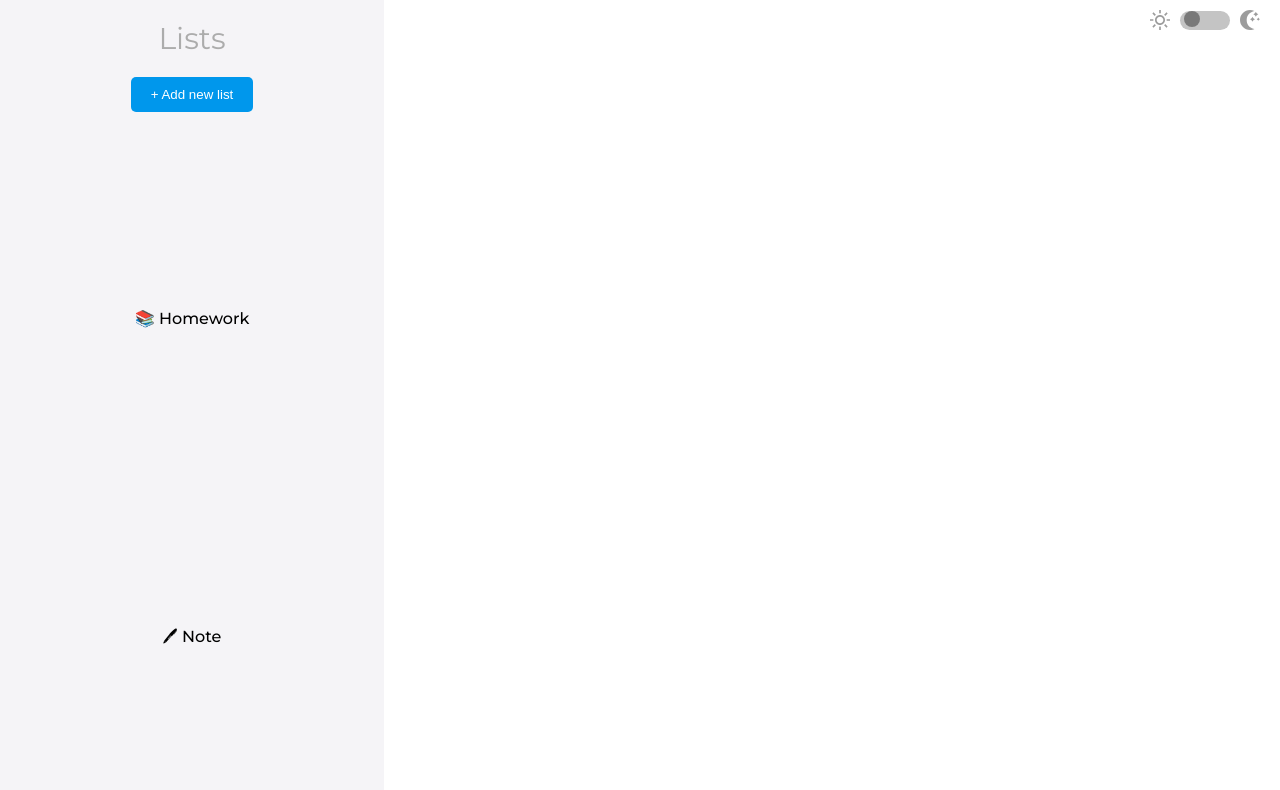
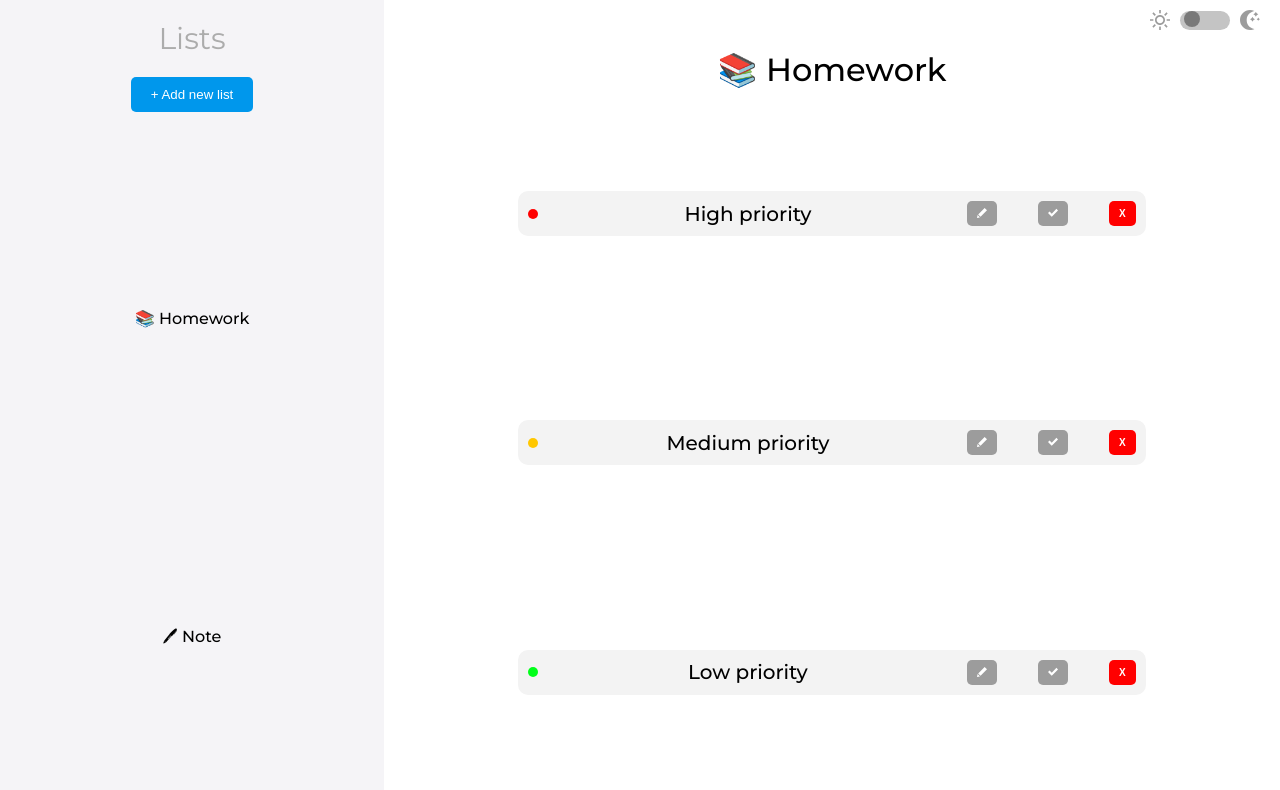
Before and after one commit to FraCav99/To-P-Do, a website: page dist/index.html in a window 1280 px wide. Drawn offline with Linux system fonts and the light colour scheme.

Commit message:
Add current-list container and relative style

```diff
--- a/dist/index.html
+++ b/dist/index.html
@@ -41,6 +41,60 @@
             <svg class="moon" xmlns="http://www.w3.org/2000/svg" width="24" height="24" viewBox="0 0 24 24"><path d="M12 10.999c1.437.438 2.562 1.564 2.999 3.001.44-1.437 1.565-2.562 3.001-3-1.436-.439-2.561-1.563-3.001-3-.437 1.436-1.562 2.561-2.999 2.999zm8.001.001c.958.293 1.707 1.042 2 2.001.291-.959 1.042-1.709 1.999-2.001-.957-.292-1.707-1.042-2-2-.293.958-1.042 1.708-1.999 2zm-1-9c-.437 1.437-1.563 2.562-2.998 3.001 1.438.44 2.561 1.564 3.001 3.002.437-1.438 1.563-2.563 2.996-3.002-1.433-.437-2.559-1.564-2.999-3.001zm-7.001 22c-6.617 0-12-5.383-12-12s5.383-12 12-12c1.894 0 3.63.497 5.37 1.179-2.948.504-9.37 3.266-9.37 10.821 0 7.454 5.917 10.208 9.37 10.821-1.5.846-3.476 1.179-5.37 1.179z"/></svg>
         </div>
 
+        <!-- Current list items container -->
+        <div class="current-list">
+            <h1 id="list-title">📚 Homework</h1>
+
+            <div class="list-items-container">
+                <div class="item">
+                    <span class="priority high"></span>
+
+                    <span id="item-name">High priority</span>
+
+                    <div class="actionBtn">
+                        <button class="action" id="modify">
+                            <svg xmlns="http://www.w3.org/2000/svg" width="24" height="24" viewBox="0 0 24 24"><path d="M7.127 22.564l-7.126 1.436 1.438-7.125 5.688 5.689zm-4.274-7.104l5.688 5.689 15.46-15.46-5.689-5.689-15.459 15.46z"/></svg>
+                        </button>
+                        <button class="action" id="checked">
+                            <svg xmlns="http://www.w3.org/2000/svg" width="24" height="24" viewBox="0 0 24 24"><path d="M20.285 2l-11.285 11.567-5.286-5.011-3.714 3.716 9 8.728 15-15.285z"/></svg>
+                        </button>
+                        <button class="action" id="delete">X</button>
+                    </div>
+                </div>
+
+                <div class="item">
+                    <span class="priority medium"></span>
+
+                    <span id="item-name">Medium priority</span>
+
+                    <div class="actionBtn">
+                        <button class="action" id="modify">
+                            <svg xmlns="http://www.w3.org/2000/svg" width="24" height="24" viewBox="0 0 24 24"><path d="M7.127 22.564l-7.126 1.436 1.438-7.125 5.688 5.689zm-4.274-7.104l5.688 5.689 15.46-15.46-5.689-5.689-15.459 15.46z"/></svg>
+                        </button>
+                        <button class="action" id="checked">
+                            <svg xmlns="http://www.w3.org/2000/svg" width="24" height="24" viewBox="0 0 24 24"><path d="M20.285 2l-11.285 11.567-5.286-5.011-3.714 3.716 9 8.728 15-15.285z"/></svg>
+                        </button>
+                        <button class="action" id="delete">X</button>
+                    </div>
+                </div>
+
+                <div class="item">
+                    <span class="priority low"></span>
+
+                    <span id="item-name">Low priority</span>
+
+                    <div class="actionBtn">
+                        <button class="action" id="modify">
+                            <svg xmlns="http://www.w3.org/2000/svg" width="24" height="24" viewBox="0 0 24 24"><path d="M7.127 22.564l-7.126 1.436 1.438-7.125 5.688 5.689zm-4.274-7.104l5.688 5.689 15.46-15.46-5.689-5.689-15.459 15.46z"/></svg>
+                        </button>
+                        <button class="action" id="checked">
+                            <svg xmlns="http://www.w3.org/2000/svg" width="24" height="24" viewBox="0 0 24 24"><path d="M20.285 2l-11.285 11.567-5.286-5.011-3.714 3.716 9 8.728 15-15.285z"/></svg>
+                        </button>
+                        <button class="action" id="delete">X</button>
+                    </div>
+                </div>
+            </div>
+        </div>
     </div>
 
     <!-- Javascript -->
--- a/dist/scss/_current-list-container.scss
+++ b/dist/scss/_current-list-container.scss
@@ -1,12 +1,14 @@
 .current__list__container {
   width: 70%;
+  overflow: hidden;
 
+  // Switch mode button container
   .switch-mode-container {
     display: flex;
     justify-content: flex-end;
     align-items: center;
     padding-right: 20px;
-    padding-top: 10px;
+    height: 5vh;
 
     .sun,
     .moon {
@@ -69,4 +71,99 @@
       }
     }
   }
+
+  // Current list
+  .current-list {
+    height: 95vh;
+
+    #list-title {
+      text-align: center;
+      font-weight: 500;
+      padding: 10px 0px;
+    }
+
+    .list-items-container {
+      display: flex;
+      flex-direction: column;
+      justify-content: space-evenly;
+      height: 86vh;
+      overflow-y: scroll;
+
+      /* Safari and Chrome */
+      ::-webkit-scrollbar {
+        display: none;
+      }
+      -ms-overflow-style: none; /* Internet Explorer 10+ */
+      scrollbar-width: none; /* Firefox */
+    }
+
+    .item {
+      cursor: pointer;
+      background-color: #f3f3f3;
+      border-radius: 10px;
+      width: 70%;
+      margin: auto;
+      display: flex;
+      justify-content: space-between;
+      align-items: center;
+      transition: all 0.5s;
+
+      .priority {
+        height: 10px;
+        width: 10px;
+        border-radius: 100%;
+        margin-left: 10px;
+      }
+
+      .high {
+        background-color: red;
+      }
+
+      .medium {
+        background-color: $yellow;
+      }
+
+      .low {
+        background-color: $greenish;
+      }
+
+      #item-name {
+        font-weight: 500;
+        font-size: 20px;
+      }
+
+      .actionBtn {
+        width: 30%;
+        display: flex;
+        justify-content: space-between;
+        padding: 10px;
+
+        .action {
+          cursor: pointer;
+          border: none;
+          padding: 5px 10px;
+          border-radius: 5px;
+
+          svg {
+            width: 10px;
+            height: 10px;
+            fill: white;
+          }
+
+          background-color: $AbitMoreGrey;
+        }
+
+        #delete {
+          font-size: 10px;
+          font-weight: 700;
+          background-color: red;
+          color: white;
+        }
+      }
+
+      &:hover {
+        box-shadow: 0px 4px 4px rgba(0, 0, 0, 0.25);
+      }
+    }
+  }
 }
--- a/dist/scss/main.css
+++ b/dist/scss/main.css
@@ -101,6 +101,7 @@ li {
 
 .current__list__container {
   width: 70%;
+  overflow: hidden;
 }
 
 .current__list__container .switch-mode-container {
@@ -114,7 +115,7 @@ li {
       -ms-flex-align: center;
           align-items: center;
   padding-right: 20px;
-  padding-top: 10px;
+  height: 5vh;
 }
 
 .current__list__container .switch-mode-container .sun,
@@ -179,4 +180,118 @@ li {
 .current__list__container .switch-mode-container .round:before {
   border-radius: 50%;
 }
+
+.current__list__container .current-list {
+  height: 95vh;
+}
+
+.current__list__container .current-list #list-title {
+  text-align: center;
+  font-weight: 500;
+  padding: 10px 0px;
+}
+
+.current__list__container .current-list .list-items-container {
+  display: -webkit-box;
+  display: -ms-flexbox;
+  display: flex;
+  -webkit-box-orient: vertical;
+  -webkit-box-direction: normal;
+      -ms-flex-direction: column;
+          flex-direction: column;
+  -webkit-box-pack: space-evenly;
+      -ms-flex-pack: space-evenly;
+          justify-content: space-evenly;
+  height: 86vh;
+  overflow-y: scroll;
+  /* Safari and Chrome */
+  -ms-overflow-style: none;
+  /* Internet Explorer 10+ */
+  scrollbar-width: none;
+  /* Firefox */
+}
+
+.current__list__container .current-list .list-items-container ::-webkit-scrollbar {
+  display: none;
+}
+
+.current__list__container .current-list .item {
+  cursor: pointer;
+  background-color: #f3f3f3;
+  border-radius: 10px;
+  width: 70%;
+  margin: auto;
+  display: -webkit-box;
+  display: -ms-flexbox;
+  display: flex;
+  -webkit-box-pack: justify;
+      -ms-flex-pack: justify;
+          justify-content: space-between;
+  -webkit-box-align: center;
+      -ms-flex-align: center;
+          align-items: center;
+  -webkit-transition: all 0.5s;
+  transition: all 0.5s;
+}
+
+.current__list__container .current-list .item .priority {
+  height: 10px;
+  width: 10px;
+  border-radius: 100%;
+  margin-left: 10px;
+}
+
+.current__list__container .current-list .item .high {
+  background-color: red;
+}
+
+.current__list__container .current-list .item .medium {
+  background-color: #ffc700;
+}
+
+.current__list__container .current-list .item .low {
+  background-color: #00ff19;
+}
+
+.current__list__container .current-list .item #item-name {
+  font-weight: 500;
+  font-size: 20px;
+}
+
+.current__list__container .current-list .item .actionBtn {
+  width: 30%;
+  display: -webkit-box;
+  display: -ms-flexbox;
+  display: flex;
+  -webkit-box-pack: justify;
+      -ms-flex-pack: justify;
+          justify-content: space-between;
+  padding: 10px;
+}
+
+.current__list__container .current-list .item .actionBtn .action {
+  cursor: pointer;
+  border: none;
+  padding: 5px 10px;
+  border-radius: 5px;
+  background-color: #9c9c9c;
+}
+
+.current__list__container .current-list .item .actionBtn .action svg {
+  width: 10px;
+  height: 10px;
+  fill: white;
+}
+
+.current__list__container .current-list .item .actionBtn #delete {
+  font-size: 10px;
+  font-weight: 700;
+  background-color: red;
+  color: white;
+}
+
+.current__list__container .current-list .item:hover {
+  -webkit-box-shadow: 0px 4px 4px rgba(0, 0, 0, 0.25);
+          box-shadow: 0px 4px 4px rgba(0, 0, 0, 0.25);
+}
 /*# sourceMappingURL=main.css.map */
```
Also changed, not shown: 1 other file.
